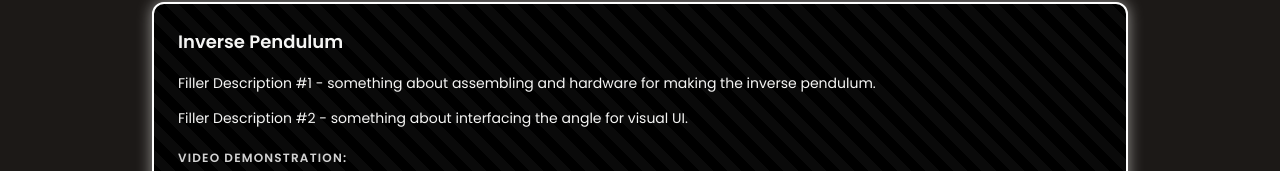
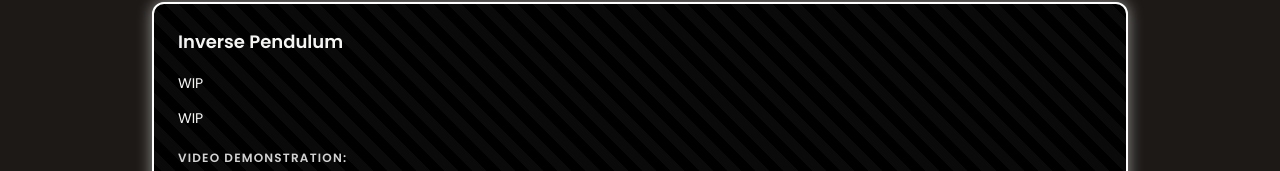
Before and after one commit to Alec-deMoraes/Alec-deMoraes.github.io, a plain HTML site: page index.html in a window 1280 px wide. Both pictures are taken after a click on the button 94 px from the left and 2024 px from the top of the page. Shown: the part 1742-1913 px from the top of the page. Drawn offline with nearby package versions, Linux system fonts and the light colour scheme; grey boxes are pictures that could not be loaded.

Commit message:
Update index.html

```diff
--- a/index.html
+++ b/index.html
@@ -570,10 +570,10 @@
         <div class="video-project hidden project-card fade-up rounded-xl border-2 border-white p-6 outershine stripes sm:col-span-2 lg:col-span-3">
           <h3 class="font-semibold text-[#F5F5F4] mb-4 text-lg">Inverse Pendulum</h3>
           <p class="text-sm text-[#F5F5F4] leading-relaxed mb-3">
-            Filler Description #1 - something about assembling and hardware for making the inverse pendulum.
+            WIP
           </p>
           <p class="text-sm text-[#F5F5F4] leading-relaxed mb-5">
-            Filler Description #2 - something about interfacing the angle for visual UI.
+            WIP
           </p>
 
           <!-- Demo video -->
```
